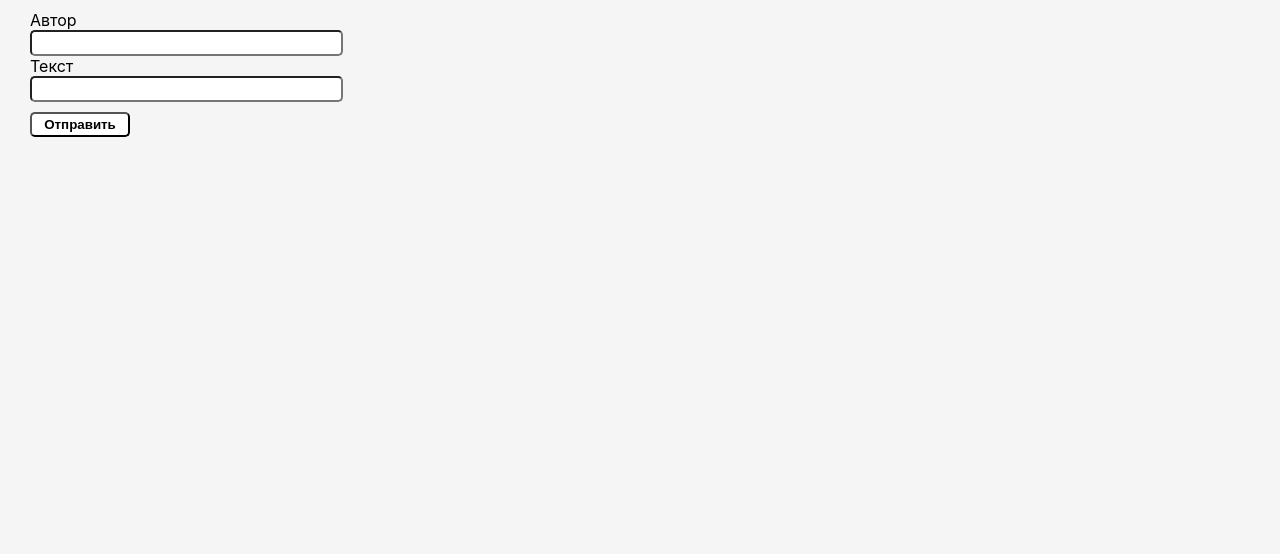
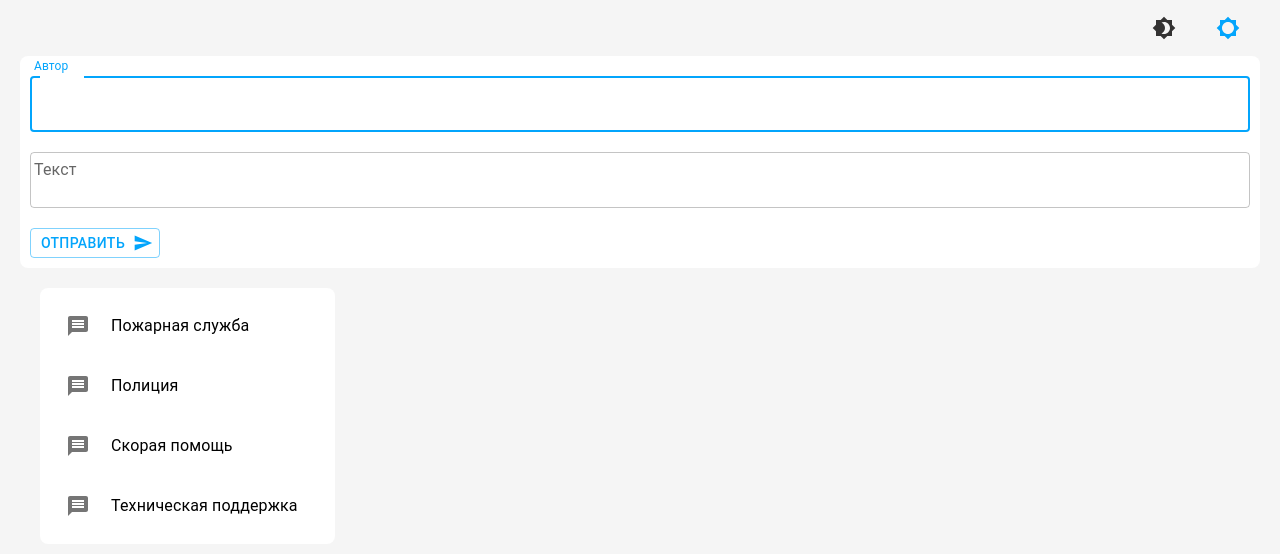
Before and after one commit to shabanov1903/react-course, a React (Create React App) app in the folder homework/: page / in a window 1280 px wide. Shown: the top 554 px of the page. Built offline with nearby package versions, Linux system fonts and the light colour scheme.

Commit message:
Virtual DOM. Material UI. PropTypes

```diff
--- a/homework/package.json
+++ b/homework/package.json
@@ -3,6 +3,10 @@
   "version": "0.1.0",
   "private": true,
   "dependencies": {
+    "@emotion/react": "^11.10.0",
+    "@emotion/styled": "^11.10.0",
+    "@mui/icons-material": "^5.8.4",
+    "@mui/material": "^5.10.1",
     "@testing-library/jest-dom": "^5.16.5",
     "@testing-library/react": "^13.3.0",
     "@testing-library/user-event": "^13.5.0",
--- a/homework/src/App.js
+++ b/homework/src/App.js
@@ -1,17 +1,28 @@
-import Message from './components/message/Message';
+import './App.scss';
 import Form from './components/form/Form';
-import './App.scss';
-import { useState } from 'react';
-import { useEffect } from 'react';
+import Chat from './components/chat/Chat';
+import Chatlist from './components/chatlist/Chatlist';
+import Theme from './components/theme/Theme';
+import Grid from '@mui/material/Grid';
+import { ThemeProvider } from '@mui/material/styles';
+import { useState, useEffect } from 'react';
+import { Themes } from './styles/Themes';
 
 function App() {
+  const [messageList, setMessageList] = useState([]);
+  const [sender, setSender] = useState();
+  const [theme, setTheme] = useState(Themes.light);
 
-  const [list, setList] = useState([]);
-  const [sender, setSender] = useState();
+  const chatList = [
+    {id: 1, name: "Пожарная служба"},
+    {id: 1, name: "Полиция"},
+    {id: 1, name: "Скорая помощь"},
+    {id: 1, name: "Техническая поддержка"}
+  ]
 
   useEffect(() => {
-    if (list.length > 0 && sender === "user")
-    setTimeout(() => setList(state => [...state, {
+    if (messageList.length > 0 && sender === "user")
+    setTimeout(() => setMessageList(state => [...state, {
       author: "Робот",
       text: "Техническая поддержка свяжется с Вами в ближайшее время",
       sender: "robot",
@@ -20,28 +31,22 @@ function App() {
   }, [sender]);
 
   useEffect(() => {
-    setSender(list.slice(-1).find(x => true)?.sender);
-  }, [list]);
-
-  const clean = () => {
-    setList([]);
-  }
+    setSender(messageList.slice(-1).find(x => true)?.sender);
+  }, [messageList]);
 
   return (
-    <div className="App">
-      <Form setList={setList}/>
-      {
-        list.map((el,i) => <Message key={i} message={el} sender={'robot'}/>)
-      }
-      {
-        list.length > 0 &&
-        (
-          <div className='cleaner'>
-            <button onClick={clean}>Очистить</button>
-          </div>
-        )
-      }
-    </div>
+    <ThemeProvider theme={theme}>
+      <Theme setTheme={setTheme}/>
+      <Form setList={setMessageList}/>
+      <Grid container>
+        <Grid item xs={3}>
+          <Chatlist list={chatList}/>
+        </Grid>
+        <Grid item xs={9}>
+          <Chat list={messageList}/>
+        </Grid>
+      </Grid>
+    </ThemeProvider>
   );
 }
 
--- /dev/null
+++ b/homework/src/components/chat/Chat.jsx
@@ -0,0 +1,12 @@
+import './Chat.scss';
+import Message from '../message/Message';
+
+export default function Chat({list}) {
+  return(
+    <div>
+      {
+        list.map((el,i) => <Message key={i} message={el}/>)
+      }
+    </div>
+  );
+}
--- /dev/null
+++ b/homework/src/components/chatlist/Chatlist.jsx
@@ -0,0 +1,37 @@
+import './Chatlist.scss';
+import Box from '@mui/material/Box';
+import List from '@mui/material/List';
+import ListItem from '@mui/material/ListItem';
+import ListItemButton from '@mui/material/ListItemButton';
+import ListItemIcon from '@mui/material/ListItemIcon';
+import ListItemText from '@mui/material/ListItemText';
+import { useTheme } from '@mui/material/styles';
+import MessageIcon from '@mui/icons-material/Message';
+
+export default function Chat({list}) {
+
+  const theme = useTheme();
+
+  return(
+    <div>
+      <Box sx={{ width: '100%', maxWidth: 360, bgcolor: theme.background, borderRadius: 2 }}>
+        <nav aria-label="main mailbox folders">
+          <List>
+            {
+              list.map(el => (
+                <ListItem disablePadding key={el.id}>
+                  <ListItemButton>
+                    <ListItemIcon>
+                      <MessageIcon/>
+                    </ListItemIcon>
+                    <ListItemText primary={el.name}/>
+                  </ListItemButton>
+                </ListItem>
+              ))
+            }
+          </List>
+        </nav>
+      </Box>
+    </div>
+  );
+}
--- /dev/null
+++ b/homework/src/components/chatlist/Chatlist.scss
@@ -0,0 +1,3 @@
+.MuiListItemIcon-root {
+    min-width: 25px !important;
+}
--- a/homework/src/components/form/Form.jsx
+++ b/homework/src/components/form/Form.jsx
@@ -1,5 +1,10 @@
 import './Form.scss';
-import { useState } from 'react';
+import Box from '@mui/material/Box';
+import TextField from '@mui/material/TextField';
+import Button from '@mui/material/Button';
+import SendIcon from '@mui/icons-material/Send';
+import { useState, useRef } from 'react';
+import { useTheme } from '@mui/material/styles';
 
 export default function Form(props) {
 
@@ -8,8 +13,12 @@ export default function Form(props) {
   const [author, setAuthor] = useState('');
   const [text, setText] = useState('');
 
+  const textRef = useRef(null);
+  const theme = useTheme();
+
   const click = () => {
     fill(author, text, "user");
+    focus();
   }
 
   function fill(author, text, sender) {
@@ -23,13 +32,33 @@ export default function Form(props) {
     setText('');
   }
 
+  function focus() {
+    textRef.current.focus()
+  }
+
   return(
     <div>
-      <label>Автор</label> <br/>
-      <input type="text" value={author} onChange={(event) => setAuthor(event.target.value)}></input> <br/>
-      <label>Текст</label> <br/>
-      <input type="text" value={text} onChange={(event) => setText(event.target.value)}></input> <br/>
-      <button onClick={click}>Отправить</button> <br/>
+      <Box
+        component="form"
+        sx={{ bgcolor: theme.background, borderRadius: 2 }}
+        noValidate
+        autoComplete="off"
+      >
+        <TextField
+          label="Автор"
+          variant="outlined"
+          value={author}
+          onChange={(event) => setAuthor(event.target.value)}
+          autoFocus={true}
+          sx={{marginTop: "10px"}}/>
+        <TextField
+          label="Текст"
+          variant="outlined"
+          value={text}
+          onChange={(event) => setText(event.target.value)}
+          inputRef={textRef}/>
+        <Button variant="outlined" endIcon={<SendIcon/>} onClick={click} className="send-button">Отправить</Button>
+      </Box>
     </div>
   );
 }
--- a/homework/src/components/form/Form.scss
+++ b/homework/src/components/form/Form.scss
@@ -1,18 +1,17 @@
-button {
-  width: 100px;
-  height: 25px;
-  border-radius: 5px;
-  background-color: white;
-  font-weight: 550;
-  margin: 10px 0px;
-}
-
-input {
-  width: 25%;
-  height: 20px;
-  border-radius: 5px;
-}
-
 div {
   margin: 10px;
 }
+
+.send-button {
+  width: 130px !important;
+  height: 30px;
+  margin: 10px !important;
+}
+
+.MuiTextField-root {
+  width: 100%;
+
+  &:first {
+    margin-top: 10px;
+  }
+}
--- /dev/null
+++ b/homework/src/components/theme/Theme.jsx
@@ -0,0 +1,22 @@
+import './Theme.scss'
+import Button from '@mui/material/Button';
+import Brightness4Icon from '@mui/icons-material/Brightness4';
+import Brightness5Icon from '@mui/icons-material/Brightness5';
+import { Themes, dark, light } from '../../styles/Themes';
+
+export default function Theme({setTheme}) {
+    return(
+      <div className='theme-container'>
+        <Button
+            variant="text"
+            onClick={() => setTheme(Themes.dark)}
+            className="check-theme-button"
+            sx={{color: dark.palette.primary.main}}><Brightness4Icon/></Button>
+        <Button
+            variant="text"
+            onClick={() => setTheme(Themes.light)}
+            className="check-theme-button"
+            sx={{color: light.palette.primary.main}}><Brightness5Icon/></Button>
+      </div>
+    );
+  }
--- /dev/null
+++ b/homework/src/components/theme/Theme.scss
@@ -0,0 +1,7 @@
+.theme-container {
+    text-align: end;
+}
+
+.check-theme-button {
+    width: 20px !important;
+}
--- /dev/null
+++ b/homework/src/styles/Themes.js
@@ -0,0 +1,24 @@
+import { createTheme } from '@mui/material/styles';
+
+export const light = createTheme({
+    palette: {
+        primary: {
+            main: "#03a5fc",
+        }
+    },
+    background: "#ffffff"
+});
+
+export const dark = createTheme({
+    palette: {
+        primary: {
+            main: "#333232",
+        }
+    },
+    background: "#b5b5b5"
+});
+
+export const Themes = {
+    dark: dark,
+    light: light
+}
```
Also changed, not shown: homework/src/components/chat/Chat.scss (added), 1 other file (tests, documents, lock files or other folders).
